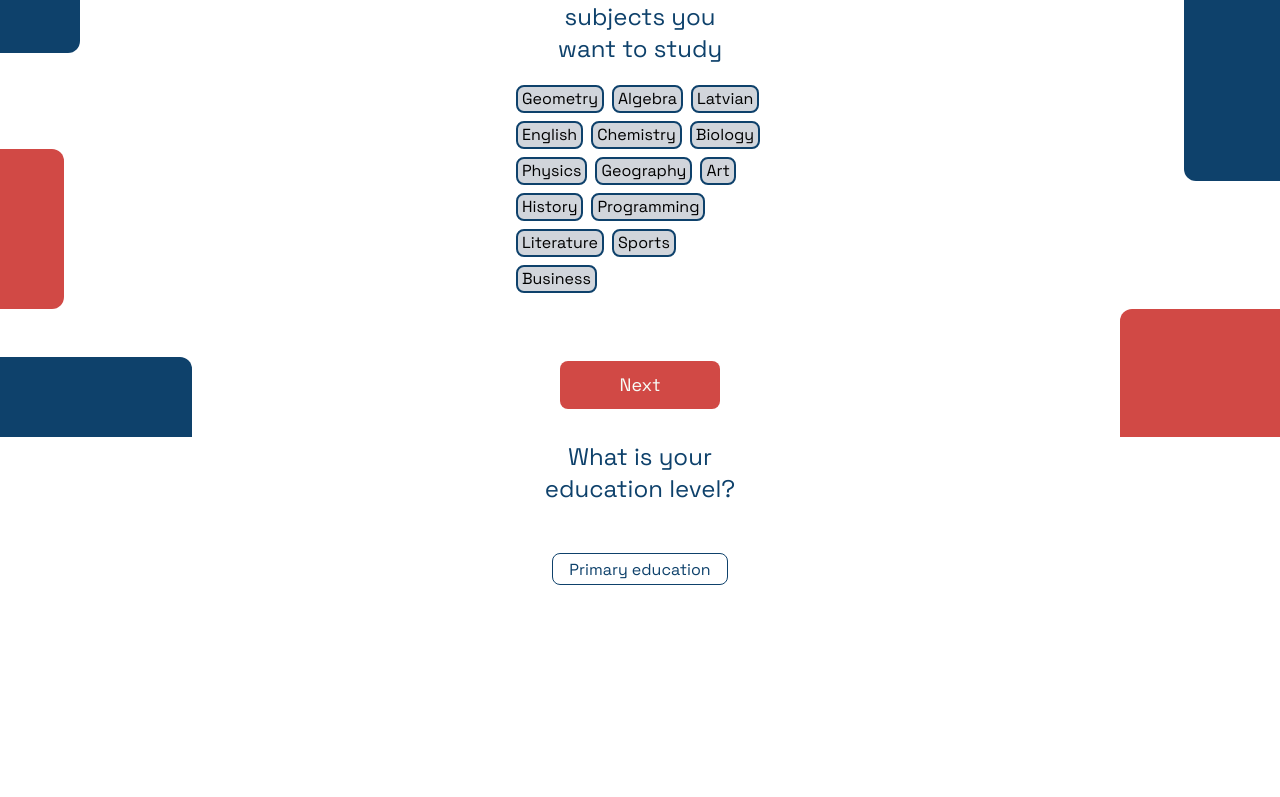
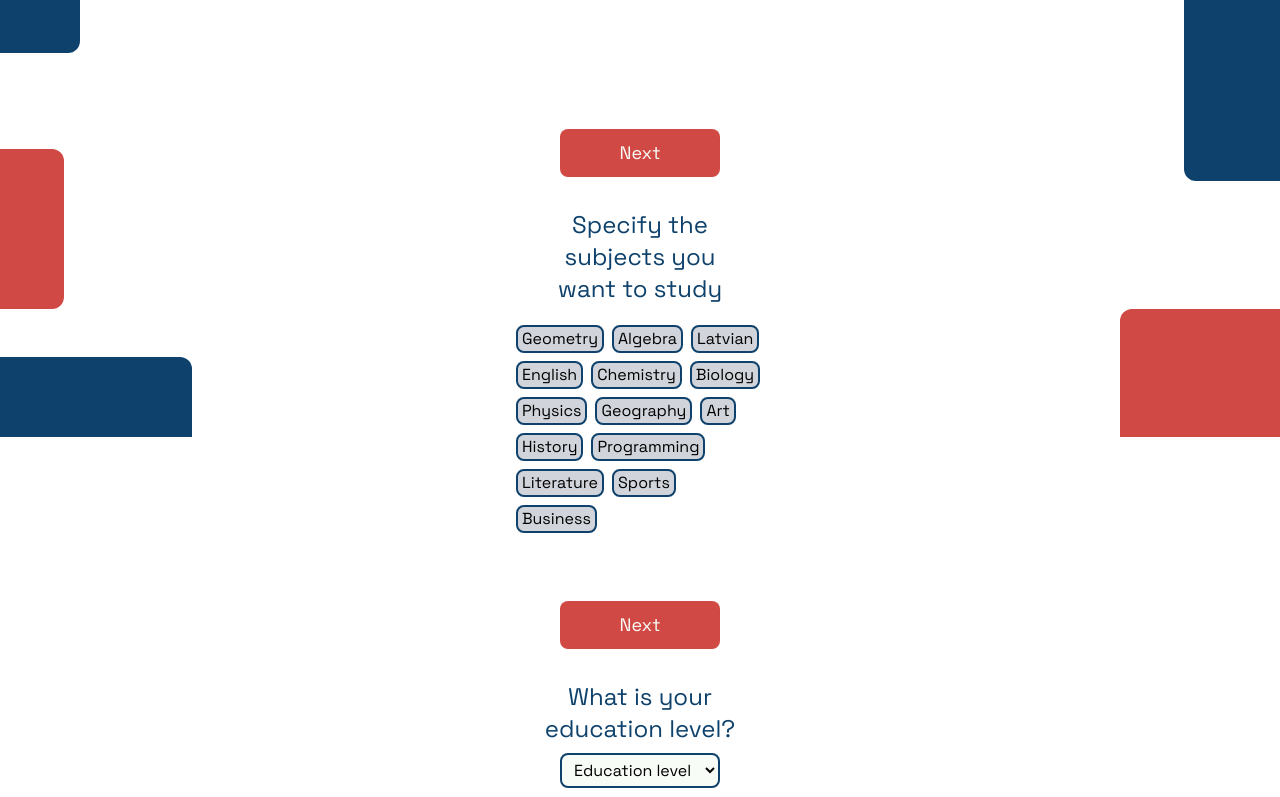
Before and after one commit to kristzz/pauguruGazeji, a Next.js app in the folder frontend/: page /about-you in a window 1280 px wide. Shown: the part 363-1160 px from the top of the page. Built offline with nearby package versions, Linux system fonts and the light colour scheme.

Commit message:
kaut kas

```diff
--- a/frontend/src/app/about-you/page.jsx
+++ b/frontend/src/app/about-you/page.jsx
@@ -5,20 +5,6 @@ import { useState } from "react";
 import {Input} from "@nextui-org/input";
 
 export default function Home() {
-  const [selectedValue, setSelectedValue] = useState("primary");
-  const [isOpen, setIsOpen] = useState(false);
-
-  const options = [
-    { value: "primary", label: "Primary education" },
-    { value: "secondary", label: "Secondary education" },
-    { value: "highschool", label: "Highschool education" },
-    { value: "college", label: "College education" },
-  ];
-
-  const handleOptionClick = (value) => {
-    setSelectedValue(value);
-    setIsOpen(false);
-  };
   return (
 
     <div className="flex flex-col items-center">
@@ -45,15 +31,16 @@ export default function Home() {
           <input type="text" placeholder="Name" className="px-2 py-1 border-2 border-main-blue rounded-lg mt-4"/>
           <input type="text" placeholder="Surname" className="px-2 py-1 border-2 border-main-blue rounded-lg mt-2"/>
           <div className="flex flex-row w-full">
-            <input type="number" placeholder="Age" className="px-2 py-1 border-2 border-main-blue rounded-lg mt-2 mr-2 w-20"/>
+            <input type="number" placeholder="Age" min="0" max="116" className="px-2 py-1 border-2 border-main-blue rounded-lg mt-2 mr-2 w-20"/>
             <select placeholder="Gender" className="px-2 py-1 border-2 border-main-blue rounded-lg mt-2 w-full bg-main-white">
+              <option>Gender</option>
               <option>Male</option>
               <option>Female</option>
               <option>Other</option>
             </select>
           </div>
 
-
+          <button className="bg-main-red text-main-white w-40 h-12 rounded-lg mt-48 text-lg">Next</button>
         </form>
       </div>
 
@@ -84,29 +71,16 @@ export default function Home() {
         <p className="text-main-blue text-2xl w-52 text-center mt-8">
           What is your education level?
         </p>
-      <div className="relative inline-block ">
-      <div
-        className="h-8 px-4 pt-1 bg-white border border-main-blue rounded-lg font-grotesk text-main-blue cursor-pointer mt-12 text-center"
-        onClick={() => setIsOpen(!isOpen)}
-      >
-        {options.find((option) => option.value === selectedValue)?.label}
+        <div className="flex flex-col items-center">
+        <select className="px-2 py-1 border-2 border-main-blue rounded-lg mt-2 w-full bg-main-white">
+          <option>Education level</option>
+          <option>Primary</option>
+          <option>Secondary</option>
+          <option>Highschool</option>
+          <option>College</option>
+        </select>
+        <button className="bg-main-red text-main-white w-40 h-12 rounded-lg mt-64 text-lg">Next</button>
       </div>
-
-      {isOpen && (
-        <ul className="absolute w-full bg-white border border-main-blue text-main-blue rounded-lg mt-1 z-10 text-center">
-          {options.map((option) => (
-            <li
-              key={option.value}
-              className="py-2 cursor-pointer hover:bg-gray-100 text-center"
-              onClick={() => handleOptionClick(option.value)}
-            >
-              {option.label}
-            </li>
-          ))}
-        </ul>
-      )}
-    </div>
-      <button className="bg-main-red text-main-white w-40 h-12 rounded-lg mt-64 text-lg">Next</button>
     </div>
     </div>
   );
```
Lines whose indentation alone changed are shown as unchanged.
